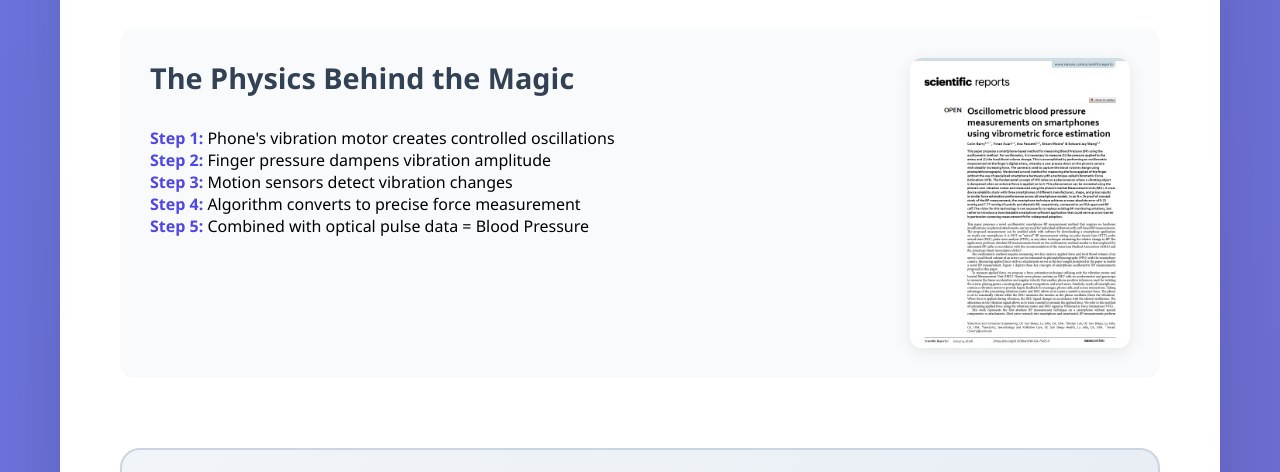
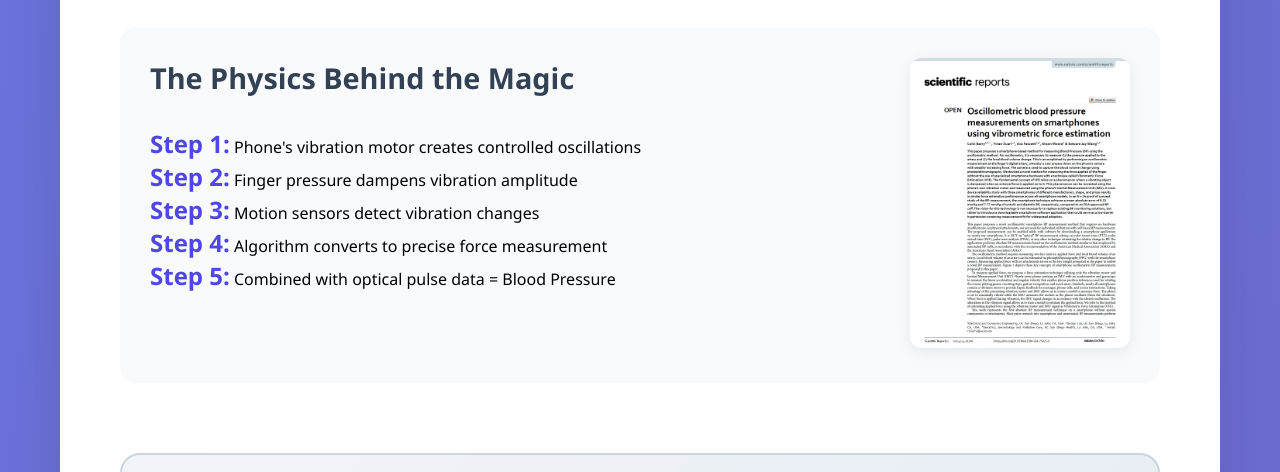
Before and after one commit to billionlabs/pitch-deck-V1, a plain HTML site: page index.html in a window 1280 px wide. Shown: the part 2740-3212 px from the top of the page. Drawn offline with Linux system fonts and the light colour scheme.

Commit message:
added link to publication image

```diff
--- a/index.html
+++ b/index.html
@@ -325,15 +325,17 @@
                 <div style="display: flex; align-items: flex-start; gap: 40px;">
                     <div style="flex: 1;">
                         <h3>The Physics Behind the Magic</h3>
-                        <p style="font-size: 1.1rem; line-height: 1.7; margin-top: 30px;"></p>
-                            <span class="highlight">Step 1:</span> Phone's vibration motor creates controlled oscillations<br>
-                            <span class="highlight">Step 2:</span> Finger pressure dampens vibration amplitude<br>
-                            <span class="highlight">Step 3:</span> Motion sensors detect vibration changes<br>
-                            <span class="highlight">Step 4:</span> Algorithm converts to precise force measurement<br>
-                            <span class="highlight">Step 5:</span> Combined with optical pulse data = Blood Pressure
+                        <p style="font-size: 2rem; line-height: 1.7; margin-top: 30px;"></p>
+                            <span class="highlight" style="font-size: 1.5rem;" >Step 1:</span> Phone's vibration motor creates controlled oscillations<br>
+                            <span class="highlight" style="font-size: 1.5rem;">Step 2:</span> Finger pressure dampens vibration amplitude<br>
+                            <span class="highlight" style="font-size: 1.5rem;">Step 3:</span> Motion sensors detect vibration changes<br>
+                            <span class="highlight" style="font-size: 1.5rem;">Step 4:</span> Algorithm converts to precise force measurement<br>
+                            <span class="highlight" style="font-size: 1.5rem;">Step 5:</span> Combined with optical pulse data = Blood Pressure
                         </p>
                     </div>
-                    <img src="Vibro_Paper.jpg" alt="Vibrometric Paper Figure" style="max-width: 220px; width: 100%; border-radius: 12px; box-shadow: 0 4px 16px rgba(0,0,0,0.08);">
+                    <a href="https://www.nature.com/articles/s41598-024-75025-9" target="_blank" rel="noopener">
+                        <img src="Vibro_Paper.jpg" alt="Vibrometric Paper Figure" style="max-width: 220px; width: 100%; border-radius: 12px; box-shadow: 0 4px 16px rgba(0,0,0,0.08);">
+                    </a></a>
                 </div>
             </div>
 
```
Also changed, not shown: 1 other file.
